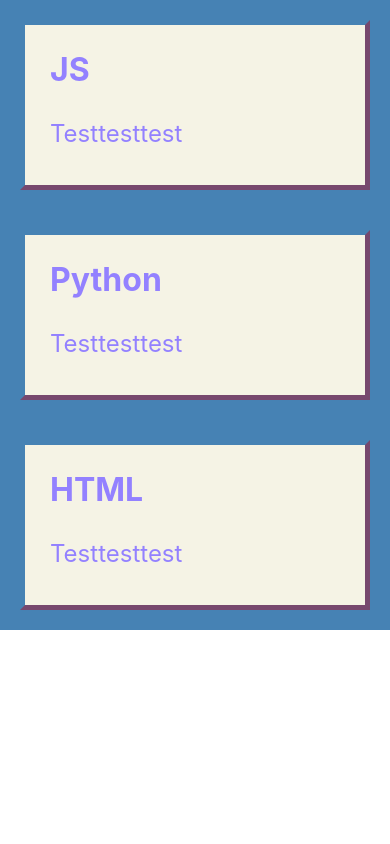
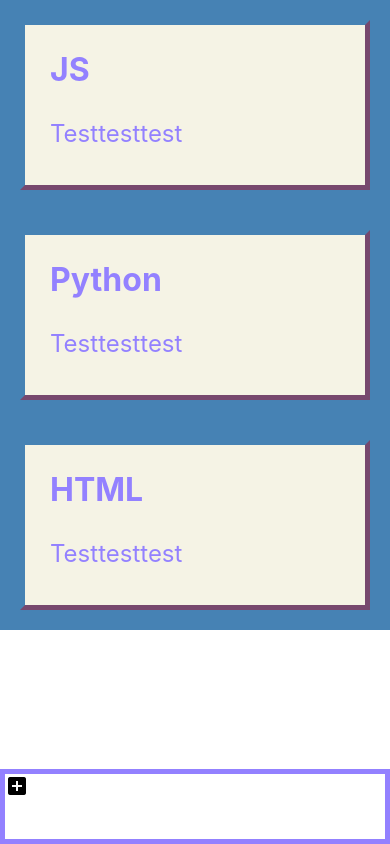
Before and after one commit to reemhd/DevCards-Frontend, a React Native app: screen / in a window 390 px wide. Built offline with nearby package versions, Linux system fonts and the light colour scheme.

Commit message:
adds navbar basics

```diff
--- a/App.js
+++ b/App.js
@@ -2,12 +2,14 @@ import { ScrollView } from "react-native";
 
 // import CreateDeck from "./components/CreateDeck";
 import Decks from "./components/Decks";
+import NavBar from "./components/NavBar";
 
 export default function App() {
   return (
     <ScrollView>
       {/* <CreateDeck /> */}
       <Decks />
+      <NavBar />
     </ScrollView>
   );
 }
--- /dev/null
+++ b/components/NavBar.jsx
@@ -0,0 +1,26 @@
+import React from "react";
+import { View, StyleSheet } from "react-native";
+import { MaterialIcons } from "@expo/vector-icons";
+
+const NavBar = () => {
+  return (
+    <View style={NavBarStyle.container}>
+      <View>
+        <MaterialIcons name="add-box" size={24} color="black" />
+      </View>
+    </View>
+  );
+};
+
+const NavBarStyle = StyleSheet.create({
+  container: {
+    position: "fixed",
+    bottom: 0,
+    width: "100%",
+    height: 75,
+    borderWidth: 5,
+    borderColor: "#9381FF",
+  },
+});
+
+export default NavBar;
```
